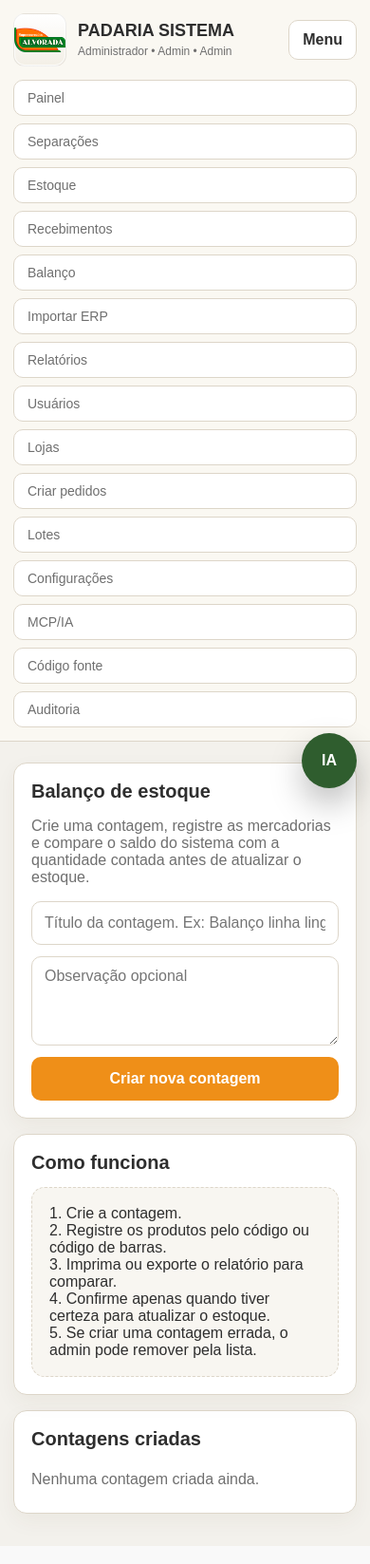
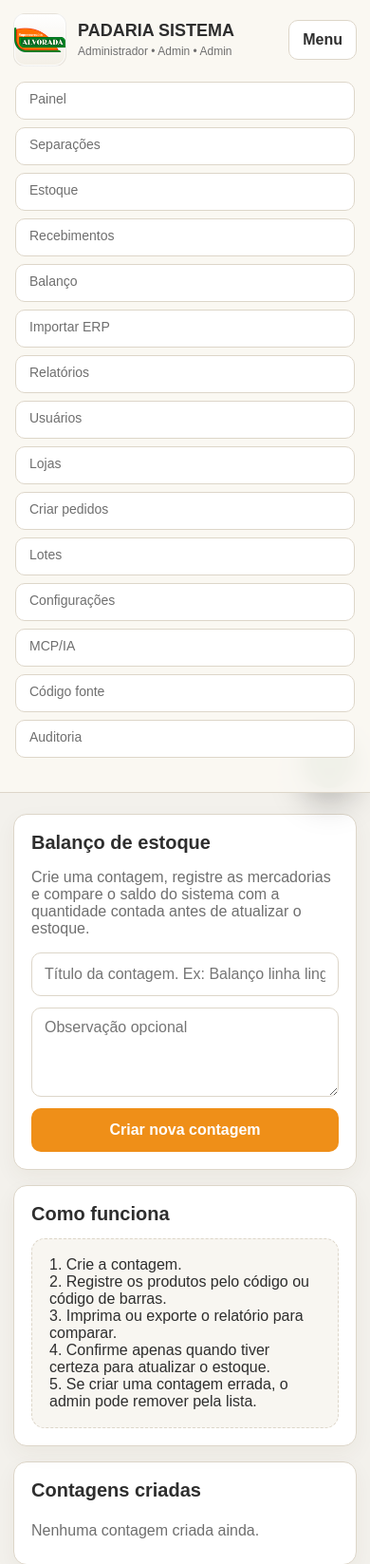
Before and after one commit to ld3w1j-glitch/sistemal-lalvorada, a Flask app: page /balanco in a window 390 px wide, after a click on "Menu". Shown: the top 1647 px of the page at 95% size. Run offline with Flask 3, Linux system fonts and the light colour scheme; a user stored in the database is signed in; data comes from the database, SQL or seed files in the repository; data that the repository does not hold is empty; some libraries are stand-ins or nearby versions.

Commit message:
Add files via upload

```diff
--- a/static/css/app.css
+++ b/static/css/app.css
@@ -2209,3 +2209,41 @@ body {
     max-width: 52px;
   }
 }
+
+/* Ajuste mobile: menu grande com rolagem própria no celular */
+@media (max-width: 760px) {
+  .topbar {
+    position: sticky;
+    top: 0;
+    z-index: 1000;
+  }
+
+  .topbar.is-open {
+    max-height: 100vh;
+    overflow: hidden;
+  }
+
+  .topbar.is-open .wrap {
+    max-height: 100vh;
+    overflow: hidden;
+  }
+
+  .topbar .nav {
+    max-height: calc(100vh - 96px);
+    overflow-y: auto;
+    overflow-x: hidden;
+    -webkit-overflow-scrolling: touch;
+    padding: 4px 2px 22px;
+    overscroll-behavior: contain;
+    scrollbar-width: thin;
+  }
+
+  .topbar .nav a {
+    min-height: 40px;
+    padding: 9px 14px;
+  }
+
+  body.menu-open {
+    overflow: hidden;
+  }
+}
--- a/templates/partials/_topbar.html
+++ b/templates/partials/_topbar.html
@@ -42,11 +42,13 @@
 
   function closeMenu() {
     topbar.classList.remove('is-open');
+    document.body.classList.remove('menu-open');
     toggle.setAttribute('aria-expanded', 'false');
   }
 
   toggle.addEventListener('click', function(){
     const open = topbar.classList.toggle('is-open');
+    document.body.classList.toggle('menu-open', open);
     toggle.setAttribute('aria-expanded', open ? 'true' : 'false');
   });
 
```
